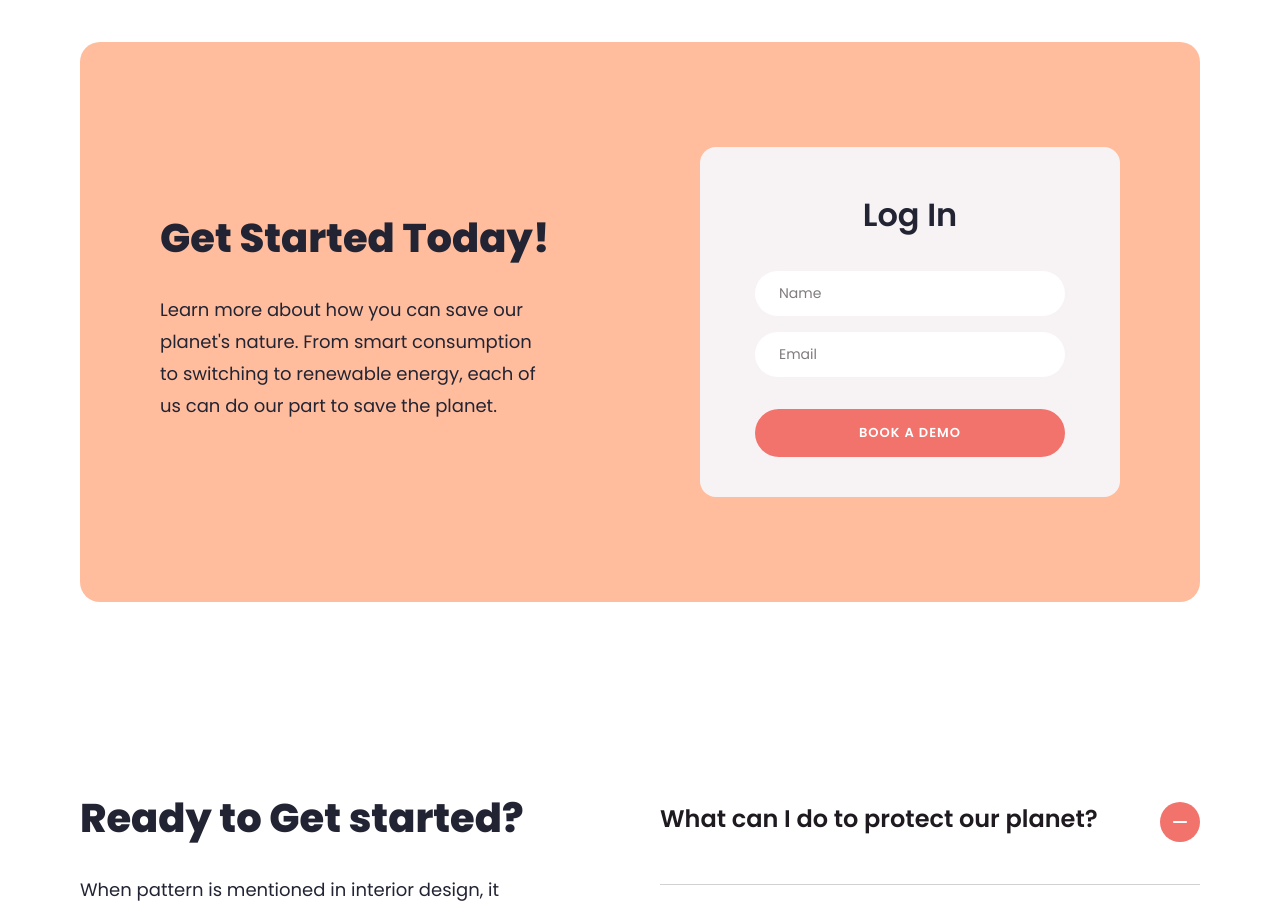
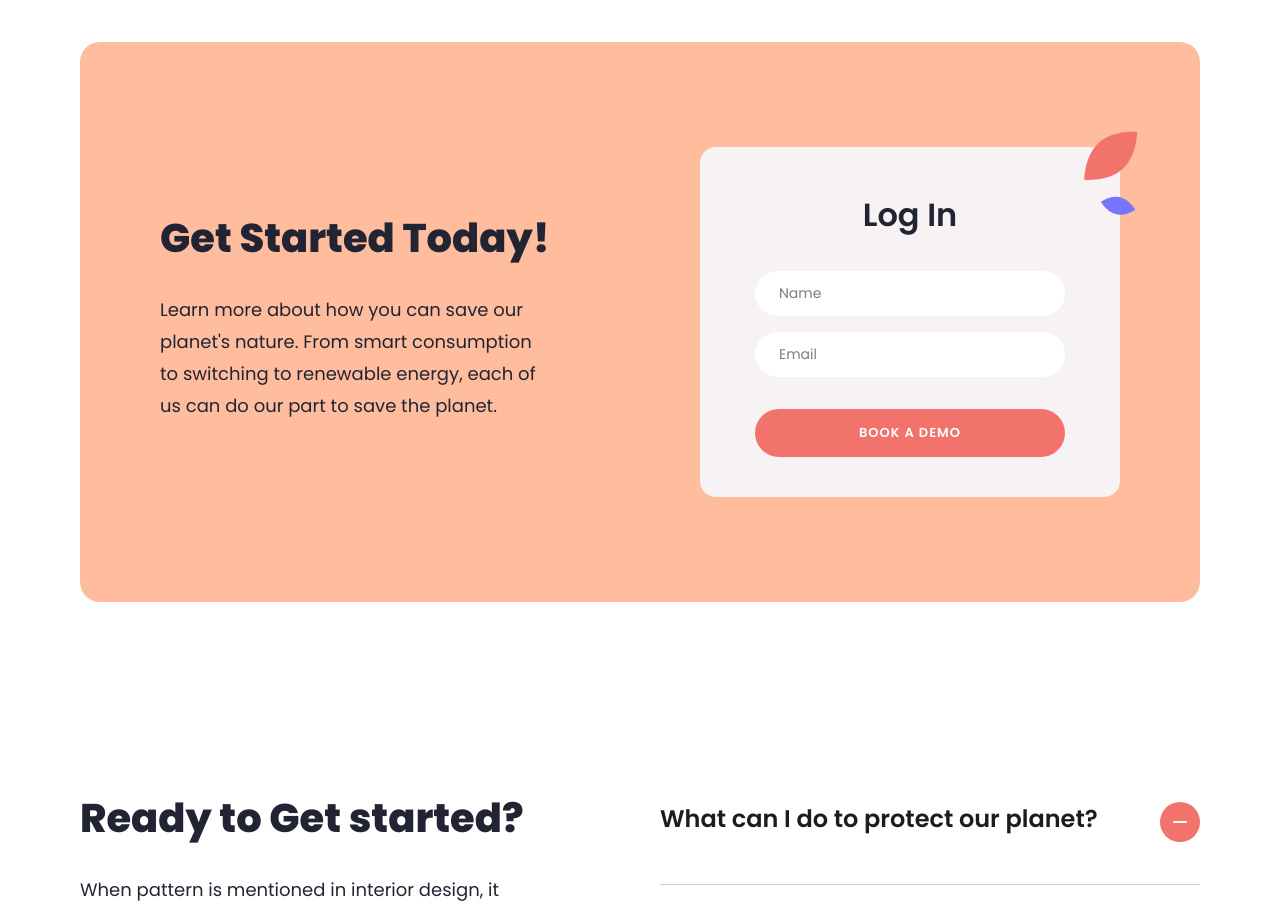
Before and after one commit to gducrash/testwebsite1, a React (Vite) app: page / in a window 1280 px wide. Shown: the part 1900-2812 px from the top of the page. Built offline with nearby package versions, Linux system fonts and the light colour scheme.

Commit message:
add leaf decoration to the form box

```diff
--- a/src/components/general/FormBox/FormBox.module.scss
+++ b/src/components/general/FormBox/FormBox.module.scss
@@ -39,6 +39,7 @@
     border-radius: 16px;
     background: $colorLightBg;
     min-width: 420px;
+    position: relative;
 
     input {
 
@@ -66,6 +67,12 @@
 
     button {
         margin-top: 16px;
+    }
+
+    .form-deco {
+        position: absolute;
+        right: $leafDecoOffsetX * -1;
+        top: $leafDecoOffsetY * -1;
     }
 
 }
--- a/src/components/general/FormBox/FormBox.tsx
+++ b/src/components/general/FormBox/FormBox.tsx
@@ -1,3 +1,4 @@
+import LeafDecoration from '../../svg/LeafDecoration/LeafDecoration';
 import Button from '../Button/Button';
 import classes from './FormBox.module.scss';
 
@@ -13,15 +14,21 @@ const FormBox = (props: FormBoxProps) => {
 
     return (
         <div className={classes["form-box-wrap"]}>
+
             <div className={classes["left"]}>
                 <h2>{ props.heading } </h2>
                 <p> { props.description } </p>
             </div>
+
             <div className={classes["form-box"]}>
+
                 <h3>{ props.formTitle }</h3>
                 { props.children }
                 <Button text={props.formButton} />
+
+                <LeafDecoration className={classes["form-deco"]} />
             </div>
+
         </div>
     );
 
--- a/src/components/svg/HeroTitle/HeroTitle.tsx
+++ b/src/components/svg/HeroTitle/HeroTitle.tsx
@@ -2,9 +2,7 @@ import classes from './HeroTitle.module.scss';
 import paths from '../paths';
 
 type HeroTitleProps = {
-    className?: string,
-    mobile?: boolean,
-    delay?: number
+    className?: string
 }
 
 const HeroTitle = (props: HeroTitleProps) => {
--- /dev/null
+++ b/src/components/svg/LeafDecoration/LeafDecoration.module.scss
@@ -0,0 +1,50 @@
+.body {
+
+    scale: 1.1;
+
+    &.over {
+
+        .leaf1 {
+            transform-origin: bottom left;
+            animation: leaf1Hover 0.5s ease;
+        }
+
+        .leaf2 {
+            transform-origin: bottom left;
+            animation: leaf2Hover 0.5s ease;
+            animation-delay: 0.1s;
+        }
+
+    }
+
+}
+
+@keyframes leaf1Hover {
+    0% {
+        rotate: 0;
+    }
+    32% {
+        rotate: -5deg;
+    }
+    60% {
+        rotate: 2deg;
+    }
+    100% {
+        rotate: 0;
+    }
+}
+
+@keyframes leaf2Hover {
+    0% {
+        rotate: 0;
+    }
+    30% {
+        rotate: -2deg;
+    }
+    50% {
+        rotate: 1deg;
+    }
+    100% {
+        rotate: 0;
+    }
+}
--- /dev/null
+++ b/src/components/svg/LeafDecoration/LeafDecoration.tsx
@@ -0,0 +1,40 @@
+import { useState } from 'react';
+import { constructClass } from '../../../scripts/util';
+import paths from '../paths';
+import classes from './LeafDecoration.module.scss';
+
+type LeafDecorationProps = {
+    className?: string
+}
+
+const LeafDecoration = (props: LeafDecorationProps) => {
+
+    const [mouseOver, setMouseOver] = useState(false);
+
+    return (
+        <svg
+            className={constructClass([
+                classes['body'],
+                mouseOver ? classes['over'] : null,
+                props.className
+            ])}
+            onMouseEnter={() => {
+                setMouseOver(false);
+                setTimeout(() => setMouseOver(true), 10);
+            }}
+            width="61" height="96" viewBox="0 0 61 96"
+        >
+            <g transform='scale(0.8 0.8) translate(2 10)'>
+                <path
+                    className={classes['leaf1']}
+                    d={paths.LEAF_DECORATION[0]} fill="#F2726C" />
+                <path
+                    className={classes['leaf2']}
+                    d={paths.LEAF_DECORATION[1]}  fill="#7675FD" />
+            </g>
+        </svg>
+    );
+
+}
+
+export default LeafDecoration;
--- a/src/components/svg/paths.ts
+++ b/src/components/svg/paths.ts
@@ -17,6 +17,11 @@ const paths = {
         "M437.29 166.801C444.357 167.351 450.959 170.144 457.095 175.18C460.142 178.65 461.665 182.543 461.665 186.859C461.665 196.635 454.81 209.076 441.099 224.184C432.254 233.832 423.791 238.656 415.708 238.656C408.175 238.656 402.251 234.001 397.935 224.691C396.242 219.91 395.396 215.339 395.396 210.98C395.396 205.521 397.004 197.65 400.22 187.367C400.389 186.775 400.474 186.436 400.474 186.352L400.22 185.844C400.22 183.939 403.267 178.692 409.36 170.102C411.349 168.24 412.873 167.309 413.931 167.309H415.2L422.31 169.594H423.325C430.011 167.732 434.666 166.801 437.29 166.801ZM404.536 215.297V217.836C404.536 227.484 407.244 232.309 412.661 232.309C417.231 232.309 425.103 226.384 436.274 214.535C446.938 201.163 452.271 190.583 452.271 182.797V182.289C452.271 178.438 450.409 175.984 446.685 174.926C446.007 174.587 445.077 174.418 443.892 174.418H441.353C437.121 174.418 429.757 176.026 419.263 179.242C415.327 181.146 412.788 183.516 411.646 186.352C406.906 197.481 404.536 207.13 404.536 215.297Z",
         "M481.279 171.117C484.326 171.667 485.85 172.175 485.85 172.641V172.895C485.85 176.111 483.818 184.066 479.756 196.762C477.555 207.257 476.455 214.451 476.455 218.344V222.152C476.624 225.03 476.963 226.469 477.471 226.469C478.105 226.469 479.29 224.353 481.025 220.121C488.135 205.437 494.652 193.673 500.576 184.828C501.423 182.882 502.777 178.819 504.639 172.641C505.527 171.794 506.289 171.371 506.924 171.371H507.178C509.124 171.371 511.494 173.064 514.287 176.449C514.287 178.057 512.933 182.543 510.225 189.906C507.008 206.241 505.4 218.598 505.4 226.977L506.162 227.484H506.416C509.886 225.115 514.033 220.714 518.857 214.281C534.049 194.18 541.836 183.77 542.217 183.051H542.725V183.812C540.778 194.138 532.145 209.034 516.826 228.5C510.182 235.779 505.273 239.418 502.1 239.418C498.757 239.418 496.81 236.117 496.26 229.516V228.754C496.26 226.553 496.429 220.544 496.768 210.727V210.473H496.514C492.959 217.032 489.066 225.326 484.834 235.355C483.014 237.725 481.152 238.91 479.248 238.91H478.74C474.593 238.91 470.954 234.848 467.822 226.723C467.145 223.422 466.807 220.798 466.807 218.852V217.582C466.807 207.003 469.176 193.63 473.916 177.465C475.693 173.233 478.148 171.117 481.279 171.117Z",
         "M452.125 256.909C473.425 257.309 484.125 258.909 484.125 261.809V262.509C484.125 264.309 458.925 263.809 449.825 263.809C440.725 263.809 422.325 250.009 412.825 250.009C403.325 250.009 396.125 266.309 379.925 266.309C363.725 266.309 349.325 256.309 339.325 253.909C320.825 249.509 295.125 265.309 295.125 262.009V257.309C295.125 254.909 320.125 245.909 337.125 246.409C342.725 246.209 359.525 259.909 380.225 259.609C387.625 259.509 404.625 243.509 412.625 243.409C429.225 243.209 437.225 257.009 452.125 256.909Z"
+    ],
+
+    LEAF_DECORATION: [
+        'M60.7082 1.07421C60.7082 1.07421 60.8177 28.2043 44.2413 43.2088C27.6649 58.2132 0.679706 55.4101 0.679706 55.4101C0.679706 55.4101 0.570217 28.28 17.1466 13.2756C33.723 -1.72889 60.7082 1.07421 60.7082 1.07421Z',
+        'M58.6422 89.3733C58.6422 89.3733 47.6816 97.1683 36.8855 94.7279C26.0893 92.2875 19.5459 80.536 19.5459 80.536C19.5459 80.536 30.5065 72.741 41.3027 75.1814C52.0988 77.6217 58.6422 89.3733 58.6422 89.3733Z'
     ]
 }
 
--- a/src/util/variables.scss
+++ b/src/util/variables.scss
@@ -31,18 +31,20 @@ $colorBrandLinkedIn: #0077B5;
 $mobileThreshold: 1110px;
 $mobileWidth: 560px;
 
+$parrotXOffsetDesktop: -48px;
 $parrotYOffsetDesktop: -54px;
-$parrotXOffsetDesktop: -48px;
+$parrotXOffsetMobile: 170px;
 $parrotYOffsetMobile: 163px;
-$parrotXOffsetMobile: 170px;
 
 $teamLineSizeDesktop: 33%;
+$teamLinePosXDesktop: 16%;
 $teamLinePosYDesktop: 15%;
-$teamLinePosXDesktop: 16%;
+$teamLineSizeMobile: 65%;
+$teamLinePosXMobile: 16%;
+$teamLinePosYMobile: 17%;
 
-$teamLineSizeMobile: 65%;
-$teamLinePosYMobile: 17%;
-$teamLinePosXMobile: 16%;
+$leafDecoOffsetX: 26px;
+$leafDecoOffsetY: 20px;
 
 
 // time variables
```
